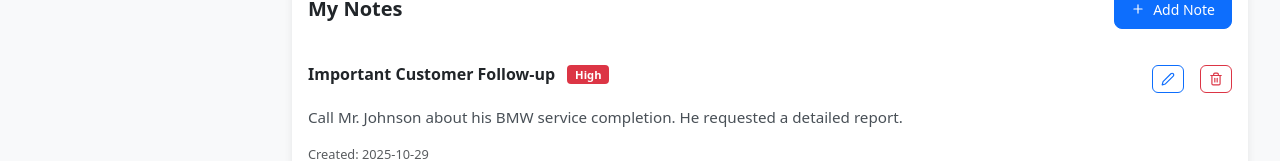
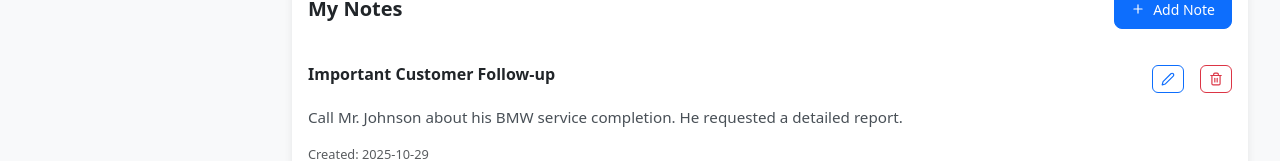
Before and after one commit to Serryudy/EAD, a React app in the folder frontend/: page /employeeappointment in a window 1280 px wide. Shown: the part 599-760 px from the top of the page. Built offline with nearby package versions, Linux system fonts and the light colour scheme; the HTML template or start-up script is replaced by a standard one.

Commit message:
Remove prority of note

```diff
--- a/frontend/src/components/Dashboard/EmpNotes.tsx
+++ b/frontend/src/components/Dashboard/EmpNotes.tsx
@@ -1,5 +1,5 @@
 import React, { useState } from 'react';
-import { Card, Button, Modal, Form, ListGroup, Badge } from 'react-bootstrap';
+import { Card, Button, Modal, Form, ListGroup } from 'react-bootstrap';
 import { FiPlus, FiEdit2, FiTrash2, FiSave, FiX } from 'react-icons/fi';
 import './EmpNotes.css';
 
@@ -9,7 +9,6 @@ interface Note {
   content: string;
   createdAt: string;
   updatedAt: string;
-  priority: 'low' | 'medium' | 'high';
 }
 
 const EmpNotes: React.FC = () => {
@@ -19,24 +18,21 @@ const EmpNotes: React.FC = () => {
       title: 'Important Customer Follow-up',
       content: 'Call Mr. Johnson about his BMW service completion. He requested a detailed report.',
       createdAt: '2025-10-29',
-      updatedAt: '2025-10-29',
-      priority: 'high'
+      updatedAt: '2025-10-29'
     },
     {
       id: 2,
       title: 'Parts Order Reminder',
       content: 'Need to order brake pads for Ford Focus. Check inventory levels.',
       createdAt: '2025-10-28',
-      updatedAt: '2025-10-28',
-      priority: 'medium'
+      updatedAt: '2025-10-28'
     },
     {
       id: 3,
       title: 'Workshop Schedule',
       content: 'Team meeting scheduled for Friday at 2 PM to discuss new procedures.',
       createdAt: '2025-10-27',
-      updatedAt: '2025-10-27',
-      priority: 'low'
+      updatedAt: '2025-10-27'
     }
   ]);
 
@@ -44,13 +40,12 @@ const EmpNotes: React.FC = () => {
   const [editingNote, setEditingNote] = useState<Note | null>(null);
   const [formData, setFormData] = useState({
     title: '',
-    content: '',
-    priority: 'medium' as 'low' | 'medium' | 'high'
+    content: ''
   });
 
   const handleAddNote = () => {
     setEditingNote(null);
-    setFormData({ title: '', content: '', priority: 'medium' });
+    setFormData({ title: '', content: '' });
     setShowModal(true);
   };
 
@@ -58,8 +53,7 @@ const EmpNotes: React.FC = () => {
     setEditingNote(note);
     setFormData({
       title: note.title,
-      content: note.content,
-      priority: note.priority
+      content: note.content
     });
     setShowModal(true);
   };
@@ -92,18 +86,7 @@ const EmpNotes: React.FC = () => {
     }
 
     setShowModal(false);
-    setFormData({ title: '', content: '', priority: 'medium' });
-  };
-
-  const getPriorityBadge = (priority: string) => {
-    const priorityConfig = {
-      low: { bg: 'secondary', text: 'Low' },
-      medium: { bg: 'warning', text: 'Medium' },
-      high: { bg: 'danger', text: 'High' }
-    };
-
-    const config = priorityConfig[priority as keyof typeof priorityConfig] || priorityConfig.medium;
-    return <Badge bg={config.bg} className="priority-badge">{config.text}</Badge>;
+    setFormData({ title: '', content: '' });
   };
 
   return (
@@ -134,7 +117,6 @@ const EmpNotes: React.FC = () => {
                   <div className="note-header">
                     <div className="note-title-section">
                       <h6 className="note-item-title">{note.title}</h6>
-                      {getPriorityBadge(note.priority)}
                     </div>
                     <div className="note-actions">
                       <Button
@@ -202,20 +184,6 @@ const EmpNotes: React.FC = () => {
                 required
               />
             </Form.Group>
-
-            <Form.Group className="mb-3">
-              <Form.Label htmlFor="priority-select">Priority</Form.Label>
-              <Form.Select
-                id="priority-select"
-                value={formData.priority}
-                onChange={(e) => setFormData({ ...formData, priority: e.target.value as 'low' | 'medium' | 'high' })}
-                aria-label="Select note priority"
-              >
-                <option value="low">Low</option>
-                <option value="medium">Medium</option>
-                <option value="high">High</option>
-              </Form.Select>
-            </Form.Group>
           </Form>
         </Modal.Body>
         <Modal.Footer>
```
